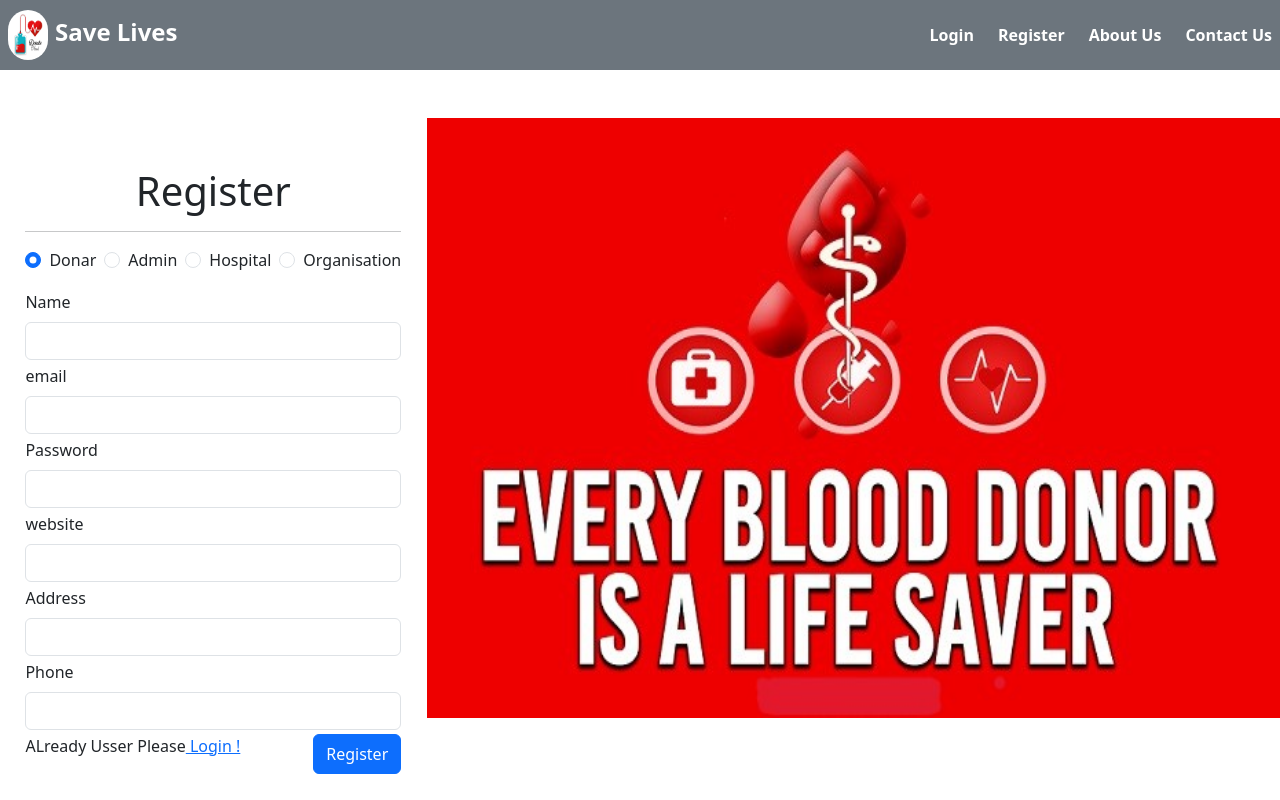
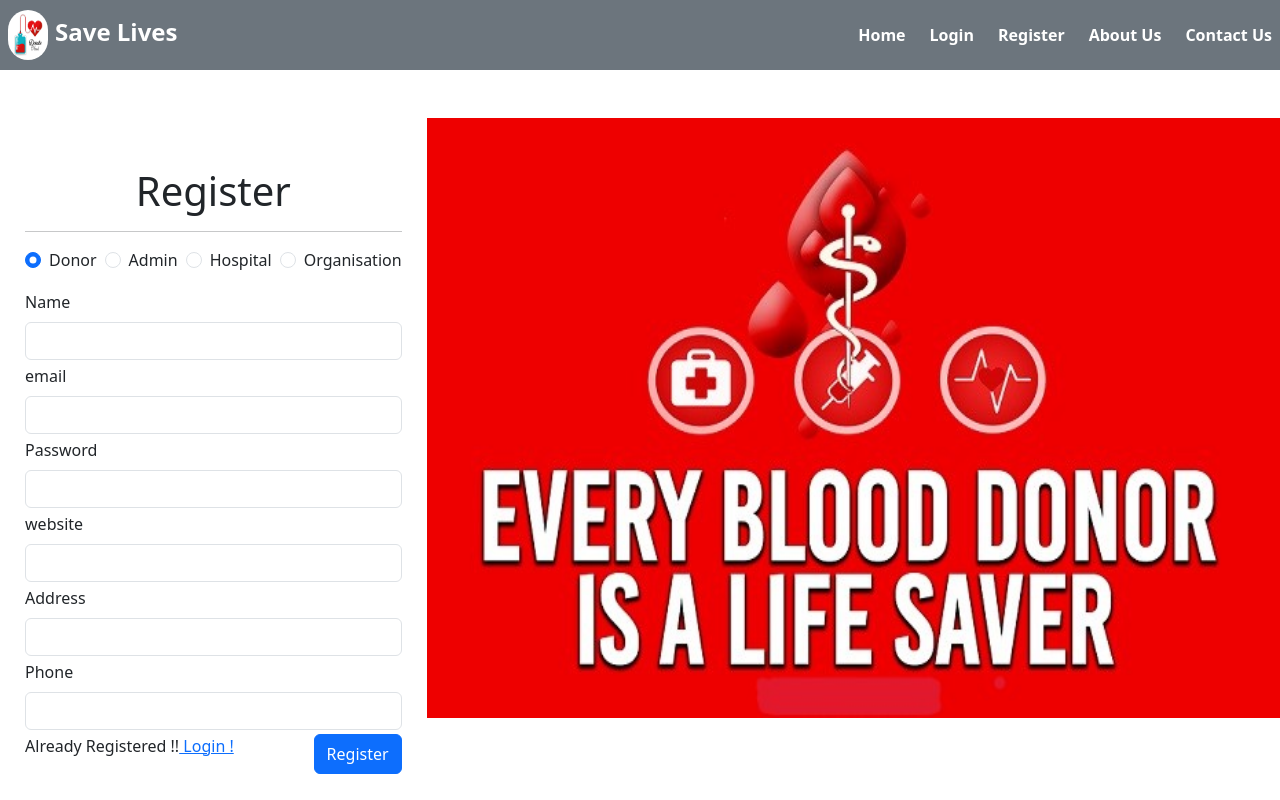
Before and after one commit to Crazy-Coder07/Save-Lives, a React (Create React App) app in the folder client/: page /register in a window 1280 px wide. Shown: the top 800 px of the page. Built offline with nearby package versions, Linux system fonts and the light colour scheme.

Commit message:
finnaly not toast used

```diff
--- a/client/src/components/shared/Form/Form.js
+++ b/client/src/components/shared/Form/Form.js
@@ -48,7 +48,7 @@ const Form = ({ formType, submitBtn, formTitle }) => {
               defaultChecked
             />
             <label htmlFor="adminRadio" className="form-check-label">
-              Donar
+              Donor
             </label>
           </div>
           <div className="form-check ms-2">
@@ -205,7 +205,7 @@ const Form = ({ formType, submitBtn, formTitle }) => {
             </p>
           ) : (
             <p>
-              ALready Usser Please
+              Already Registered !!
               <Link to="/login"> Login !</Link>
             </p>
           )}
--- a/client/src/components/shared/Layout/HeadHome.js
+++ b/client/src/components/shared/Layout/HeadHome.js
@@ -1,5 +1,5 @@
 import React from 'react'
-import {Link } from 'react-router-dom'
+import { Link } from 'react-router-dom'
 import img1 from "../../../images/donate blood.jpg"
 
 
@@ -8,11 +8,14 @@ const HeadHome = () => {
     <div className='d-flex align-items-center justify-content-between bg-secondary m-div'>
       <div className='p-2'>
         <Link className="save-lives1" to={"/"}>
-             <img src={img1}  alt="" />
+          <img src={img1} alt="" />
           <b>Save Lives</b>
         </Link>
       </div>
       <div className='d-flex gap-4 p-2'>
+        <Link className="save-lives" to={"/"}>
+          <b>Home</b>
+        </Link>
         <Link className="save-lives" to={"/login"}>
           <b>Login</b>
         </Link>
```
Lines whose indentation alone changed are shown as unchanged.
